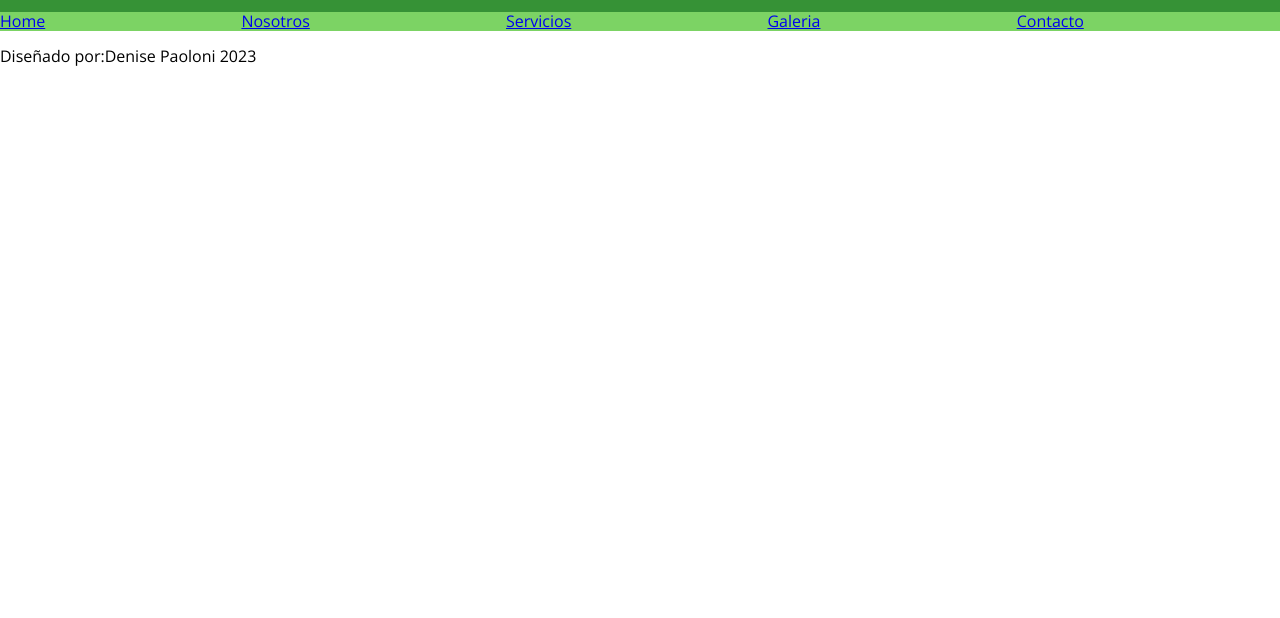
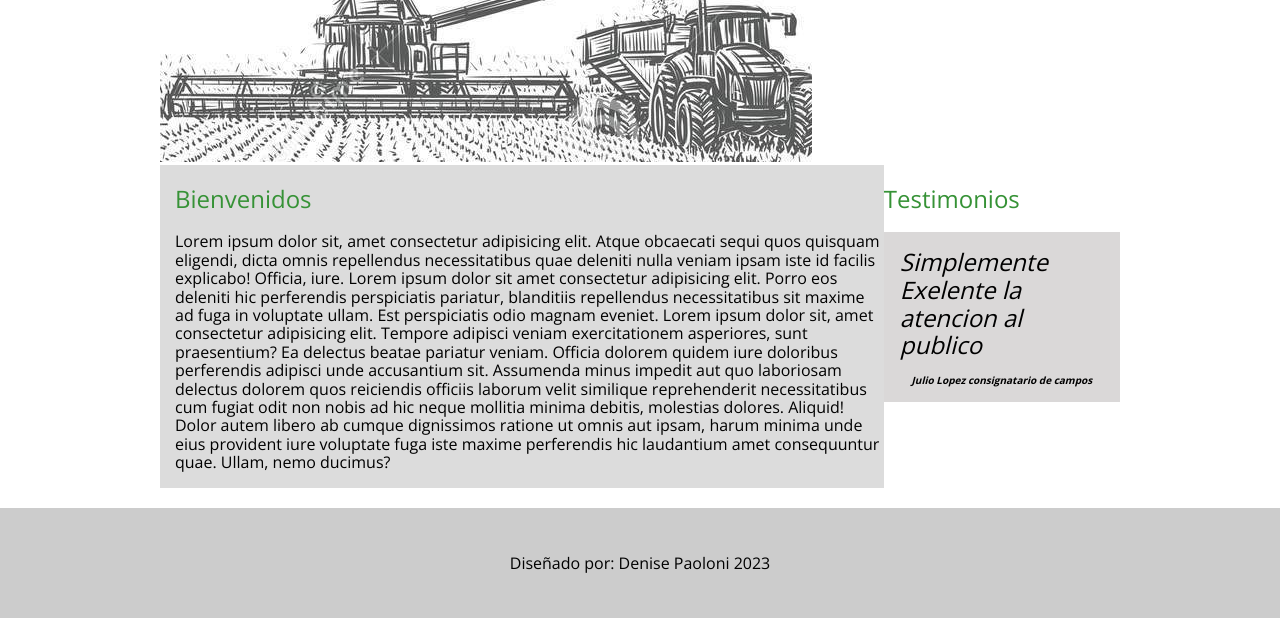
Before and after one commit to dpaoloni/PorfolioFrontend, a plain HTML site: page Practicatransporte/index.html in a window 1280 px wide. Shown: the part 213-831 px from the top of the page. Before the commit the page ends 800 px from the top, so only its background shows below. Drawn offline with nearby package versions, Linux system fonts and the light colour scheme.

Commit message:
cosechando

```diff
--- a/Practicatransporte/Transporte.css
+++ b/Practicatransporte/Transporte.css
@@ -6,10 +6,11 @@ body {
 
 header {
     background-color: rgb(54, 146, 54);
+    margin-top: 16px;
 }
 
 header h1 {
-    color: black;
+    color: white;
     text-shadow: 20px 20px 20 whitesmoke;
     font-style: italic;
     font-weight: 700;
@@ -20,6 +21,7 @@ header h1 {
 
 nav {
     background-color: rgb(124, 211, 100);
+    margin-bottom: 20px;
 }
 
 nav ul {
@@ -33,3 +35,66 @@ nav ul li {
     flex-grow: 1.5;
 
 }
+
+ nav ul li a {   /*botonora */
+    color: white;
+    text-decoration: none;
+    padding: 3px;
+    display: block;
+    text-align: center;
+}
+
+nav ul li a:hover{
+    background-color: rgba(0,0,0,0.1);
+}
+
+nav ul li a.activo{
+    background-color: rgba(0,0,0,0.1);
+
+}
+
+footer{
+    background-color: #ccc;
+    text-align: center;
+     padding: 30px 0; /*arriba-abajo  laterales */
+     margin-top: 20px;
+}
+.holder{
+    max-width: 960px;
+    /* background-color: violet; */
+    margin: 0 auto;
+}
+
+h2{ color:  rgb(54, 146, 54);font-weight: 400;
+}
+
+.bienvenidos{
+    width: 75%;
+    background-color: gainsboro;
+    padding-left: 15px;
+}
+
+.testimonios{
+    width: 25%;
+}
+.testimonio{
+    background-color: rgb(218, 216, 216);
+    padding: 16px;
+}
+.testimonio .cita{
+    font-size: 24px;
+    font-weight:200;
+    font-style: italic;
+}
+.testimonio .autor{
+    font-size: 10px;
+    font-weight: bold;;
+    font-style: italic;
+    text-align: center;
+    display: block;
+    margin-top: 16px;
+}
+
+.columnas{
+    display: flex;
+}
--- a/Practicatransporte/index.html
+++ b/Practicatransporte/index.html
@@ -16,14 +16,14 @@
 
 <body>
     <header>
-        <div>
+        <div class="holder">
             <img src="Logo.PNG" alt="LOGO" />
             <h1>Cosechando</h1>
         </div>
     </header>
     <nav>
-        <ul>
-            <li><a href="index.html">Home</a></li>
+        <ul class="holder">
+            <li><a class="activo" href="index.html">Home</a></li>
             <li><a href="nosotros.html">Nosotros</a></li>
             <li><a href="servicios.html">Servicios</a></li>
             <li><a href="galeria.html">Galeria</a></li>
@@ -31,11 +31,46 @@
         </ul>
     </nav>
 
-    <main>
-
+    <main class="holder">
+        <div>
+            <img src="portada.PNG" alt="Portada" />
+        </div>
+        <div class="columnas">
+            <section class="bienvenidos">
+                <h2>Bienvenidos</h2>
+                <p>
+                    Lorem ipsum dolor sit, amet consectetur adipisicing elit. Atque
+                    obcaecati sequi quos quisquam eligendi, dicta omnis repellendus
+                    necessitatibus quae deleniti nulla veniam ipsam iste id facilis
+                    explicabo! Officia, iure. Lorem ipsum dolor sit amet consectetur
+                    adipisicing elit. Porro eos deleniti hic perferendis perspiciatis
+                    pariatur, blanditiis repellendus necessitatibus sit maxime ad fuga
+                    in voluptate ullam. Est perspiciatis odio magnam eveniet. Lorem
+                    ipsum dolor sit, amet consectetur adipisicing elit. Tempore adipisci
+                    veniam exercitationem asperiores, sunt praesentium? Ea delectus
+                    beatae pariatur veniam. Officia dolorem quidem iure doloribus
+                    perferendis adipisci unde accusantium sit. Assumenda minus impedit
+                    aut quo laboriosam delectus dolorem quos reiciendis officiis laborum
+                    velit similique reprehenderit necessitatibus cum fugiat odit non
+                    nobis ad hic neque mollitia minima debitis, molestias dolores.
+                    Aliquid! Dolor autem libero ab cumque dignissimos ratione ut omnis
+                    aut ipsam, harum minima unde eius provident iure voluptate fuga iste
+                    maxime perferendis hic laudantium amet consequuntur quae. Ullam,
+                    nemo ducimus?
+                </p>
+            </section>
+            <section class="testimonios">
+                <h2>Testimonios</h2>
+                <div class="testimonio">
+                    <span class="cita">
+                        Simplemente Exelente la atencion al publico</span>
+                    <span class="autor"> Julio Lopez consignatario de campos </span>
+                </div>
+            </section>
+        </div>
     </main>
     <footer>
-        <p>Diseñado por:Denise Paoloni 2023</p>
+        <p>Diseñado por: Denise Paoloni 2023</p>
     </footer>
 </body>
 
```
Also changed, not shown: Practicatransporte/Logo.PNG, Practicatransporte/Portada.PNG (added).
